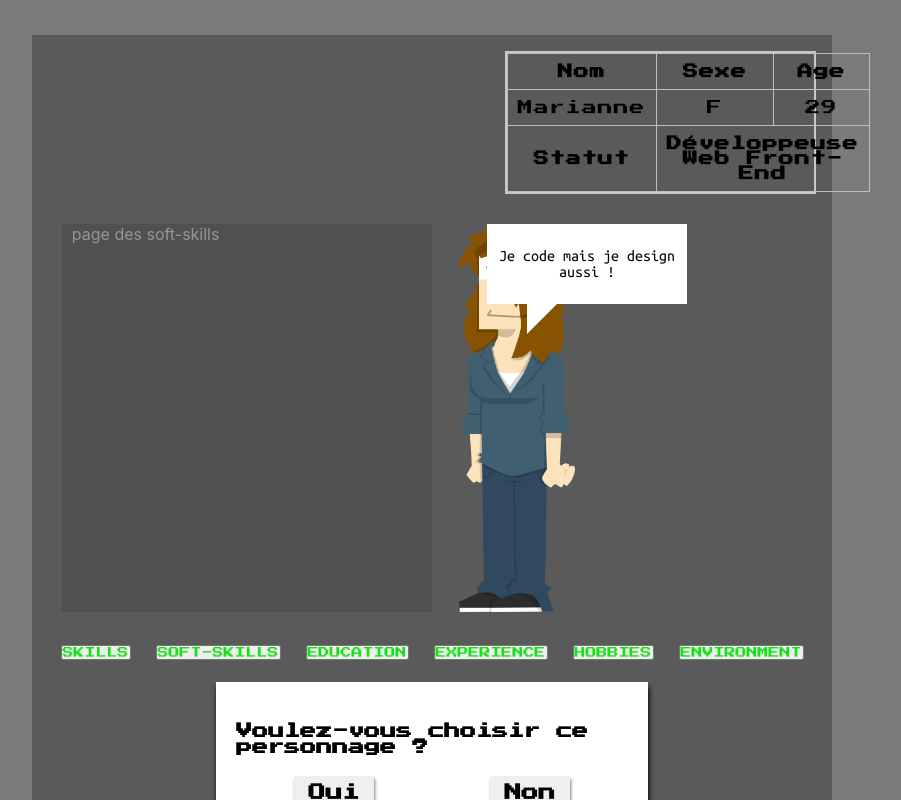
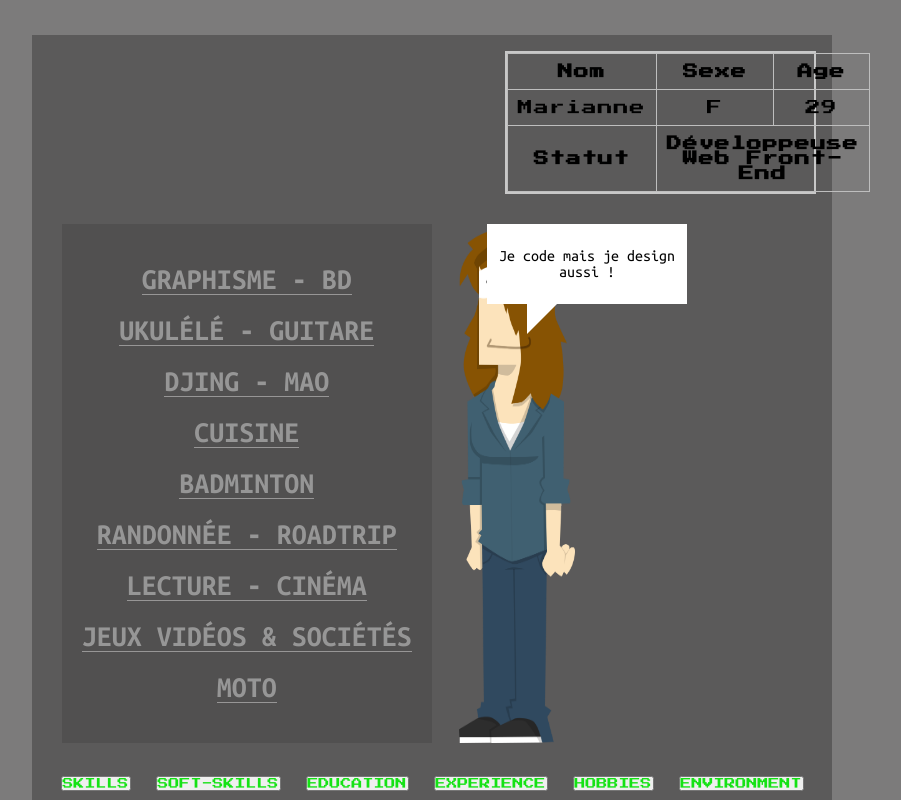
Before and after one commit to MariannePiquetNowak/curicculum-vitae, a React (Create React App) app: page / in a window 1280 px wide. Shown: the top 800 px of the page, without its empty margins (208-1109 px from the left). Built offline with nearby package versions, Linux system fonts and the light colour scheme.

Commit message:
mise en place des components soft-skills, education, hobbies

```diff
--- a/src/assets/styles/character.scss
+++ b/src/assets/styles/character.scss
@@ -3,6 +3,8 @@
     justify-content: space-around;
     margin: 30px 0;
     width: 100%;
+    max-height: 569px;
+
 
     img {
         width: 15%;
@@ -44,6 +46,5 @@ Faire une bulle de BD : @http://www.lackofinspiration.com/news-3-107-quand-les-c
     width: 350px;
     background-color: rgba(58, 57, 57, 0.3);
     padding: 0 10px;
-
     color: rgba(255, 255, 255, 0.4);
 }
--- /dev/null
+++ b/src/assets/styles/education.scss
@@ -0,0 +1,25 @@
+.education-content {
+
+    font-family: 'Ubuntu Mono', monospace;
+
+    h4 {
+        border-bottom: 1px dashed rgb(21, 226, 21);
+        padding-bottom: 3px;
+    }
+
+    span {
+        color: rgb(21, 226, 21);
+
+    }
+
+    p, li {
+        font-size: 14px;
+        list-style: square;
+    }
+
+    p :nth-child(3) {
+        font-weight: bold;
+    }
+
+
+}
--- /dev/null
+++ b/src/assets/styles/hobbies.scss
@@ -0,0 +1,22 @@
+.hobbies-content {
+    font-size: 30px;
+
+    ul {
+        list-style: none;
+        text-transform: uppercase;
+        list-style: none;
+        font-family: 'Ubuntu Mono', monospace;
+        font-weight: bold;
+        padding: 0;
+
+        display: flex;
+        flex-direction: column;
+        align-items: center;
+    }
+
+    li {
+        margin: 10px;
+        border-bottom: solid 1px rgba(255, 255, 255, 0.4);
+        width: max-content;
+    }
+}
--- /dev/null
+++ b/src/assets/styles/soft-skills.scss
@@ -0,0 +1,22 @@
+.soft-skills-content {
+    font-size: 30px;
+
+    ul{
+        text-transform: uppercase;
+        list-style: none;
+        font-family: 'Ubuntu Mono', monospace;
+        font-weight: bold;
+        padding: 0;
+
+        display: flex;
+        flex-direction: column;
+        align-items: center;
+
+    }
+
+    li {
+        margin: 10px;
+        border-bottom: solid 1px rgba(255, 255, 255, 0.4);
+        width: max-content;
+    }
+}
--- a/src/components/character-container.js
+++ b/src/components/character-container.js
@@ -2,14 +2,20 @@ import React from 'react';
 import MainCharacter from '../assets/images/perso-cv.png';
 import Skills from './skills';
 import SoftSkills from './soft-skills';
+import Education from './education';
+import Hobbies from './hobbies'
+
 import Bubble from './shared/bubble';
 
 const CharacterContainer = () => {
 	return (
 		<div className="character main-character">
 			<div className='character-information'>
+
 				{/* <Skills title='Skills'/> */}
-				<SoftSkills />
+				{/* <SoftSkills /> */}
+				{/* <Education /> */}
+				<Hobbies />
 			</div>
 			<img src={MainCharacter} alt="character-cv" />
 			<Bubble content='Je code mais je design aussi !'/>
--- a/src/components/container.js
+++ b/src/components/container.js
@@ -13,7 +13,10 @@ import '../assets/styles/form.scss';
 import '../assets/styles/info.scss';
 import '../assets/styles/character.scss';
 import '../assets/styles/category.scss';
-import '../assets/styles/skills.scss'
+import '../assets/styles/skills.scss';
+import '../assets/styles/soft-skills.scss';
+import '../assets/styles/education.scss';
+import '../assets/styles/hobbies.scss';
 import '../assets/font.scss';
 
 
--- /dev/null
+++ b/src/components/education.js
@@ -0,0 +1,31 @@
+import React from 'react';
+
+const Education = () => {
+    return (
+        <div className='education-content'>
+            <h4>2019 - <span>Ecole O'Clock</span> - Formation développeur Web & Web Mobile</h4>
+            <p><span>-></span> 3 mois de « socle » : Acquisition des connaissances de base de développement web & web-mobile </p>
+            <ul>
+                <li>Intégrer des pages web en HTML & CSS responsive</li>
+                <li>Développer des fonctionnalités dynamiques en Javascript</li>
+                <li>Concevoir, implémenter et utiliser des bases de données</li>
+                <li>Développer une application serveur en PHP</li>
+                <li>Programmation Orientée Objet</li>
+                <li>Déploiement d'une application web</li>
+            </ul>
+            <p><span>-></span> 1 mois de spécialisation sur le CMS Wordpress</p>
+            <ul>
+                <li>Réaliser un développement spécifique / création des thèmes et plugins</li>
+                <li>Gestion des utilisateurs / Ajout de fonctionnalités de l'interface admin</li>
+                <li>Requêtes Ajax avec WP / Rest API</li>
+            </ul>
+
+            <h4>2019 - <span>Opquast</span> - Certification Maîtrise de la qualité en projet Web</h4>
+            <h5><span>-></span> Score de 720/1000 : <span>Niveau CONFIRMÉ</span></h5>
+            <p>Bonne connaissance des bonnes pratiques du Web et du vocabulaire associé Capacités à comprendre
+            et échanger avec les autres professionnels du web.</p>
+        </div>
+    )
+}
+
+export default Education;
--- /dev/null
+++ b/src/components/hobbies.js
@@ -0,0 +1,21 @@
+import React from 'react';
+
+const Hobbies = () => {
+    return (
+        <div className='hobbies-content'>
+            <ul>
+                <li>Graphisme - BD</li>
+                <li>Ukulélé - Guitare</li>
+                <li>Djing - MAO</li>
+                <li>Cuisine</li>
+                <li>Badminton</li>
+                <li>Randonnée - Roadtrip</li>
+                <li>Lecture - Cinéma</li>
+                <li>Jeux vidéos & sociétés</li>
+                <li>Moto</li>
+            </ul>
+        </div>
+    )
+}
+
+export default Hobbies;
--- a/src/components/skills.js
+++ b/src/components/skills.js
@@ -8,6 +8,7 @@ import Graph from './shared/graph';
 const Skills = (props) => {
 
 	return (
+
 		<div className="skill-content skills-graph">
 			<div className="charts">
 				<div className="chart chart--dev">
@@ -41,6 +42,7 @@ const Skills = (props) => {
 				</div>
 			</div>
 		</div>
+
 
 
 	)
--- a/src/components/soft-skills.js
+++ b/src/components/soft-skills.js
@@ -2,9 +2,22 @@ import React from 'react';
 
 const SoftSkill = () => {
     return (
-        <div>
-            page des soft-skills
+
+        <div className="soft-skills-content">
+            <ul>
+                <li>Esprit D'équipe</li>
+                <li>Facilité d'adaptation</li>
+                <li>Abnégation</li>
+                <li>Curieuse</li>
+                <li>Méthodes Agiles</li>
+                <li>Sociable</li>
+                <li>Autonome</li>
+                <li>Leadership</li>
+                <li>Empathie</li>
+                <li>Envie d'apprendre</li>
+            </ul>
         </div>
+
     )
 }
 
```
